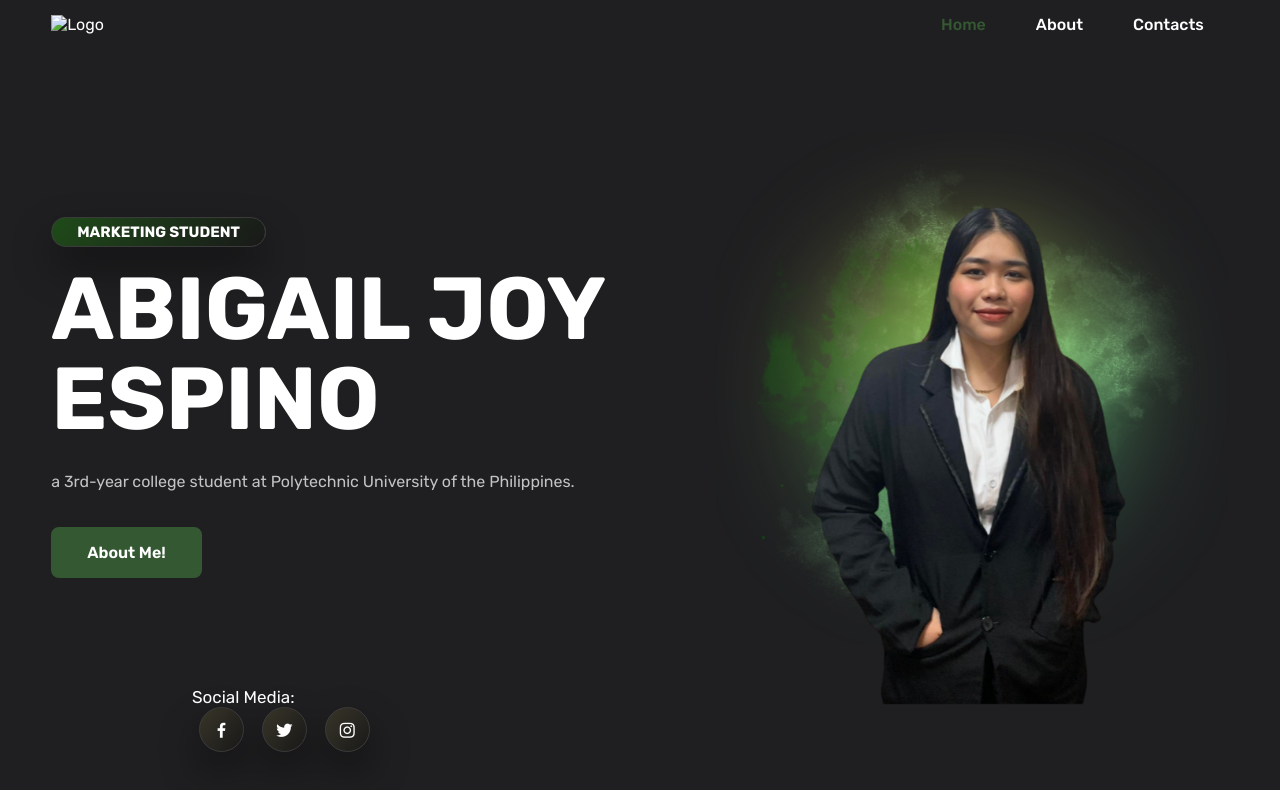
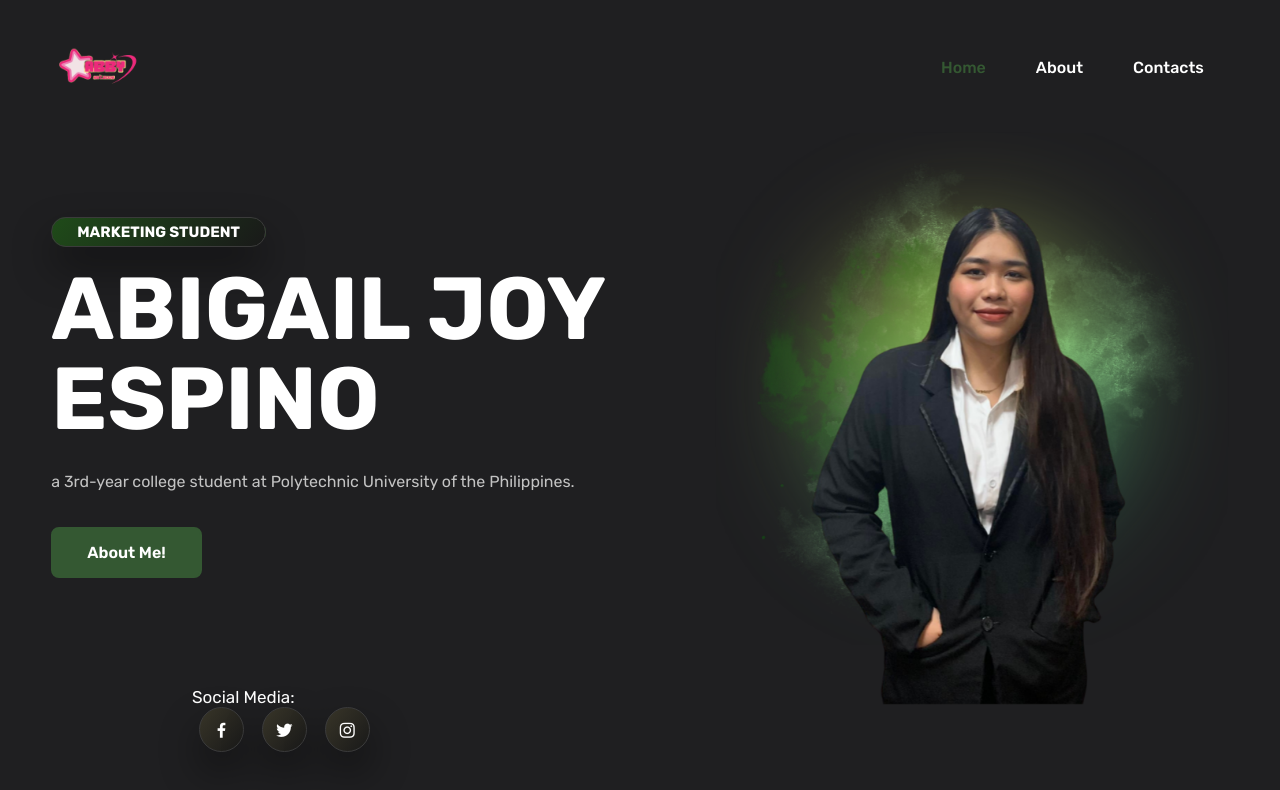
Before and after one commit to Shentinel/Abbie, a plain HTML site: page index.html in a window 1280 px wide. Drawn offline with nearby package versions, Linux system fonts and the light colour scheme.

Commit message:
index.html

```diff
--- a/index.html
+++ b/index.html
@@ -19,7 +19,7 @@
     <!--header section-->
     <header>
         <div class="logo">
-            <img src="logo-abby.png" alt="Logo">
+            <img src="images/logo-abby.png" alt="Logo">
         </div>
 
         <ul class="navbar">
```
